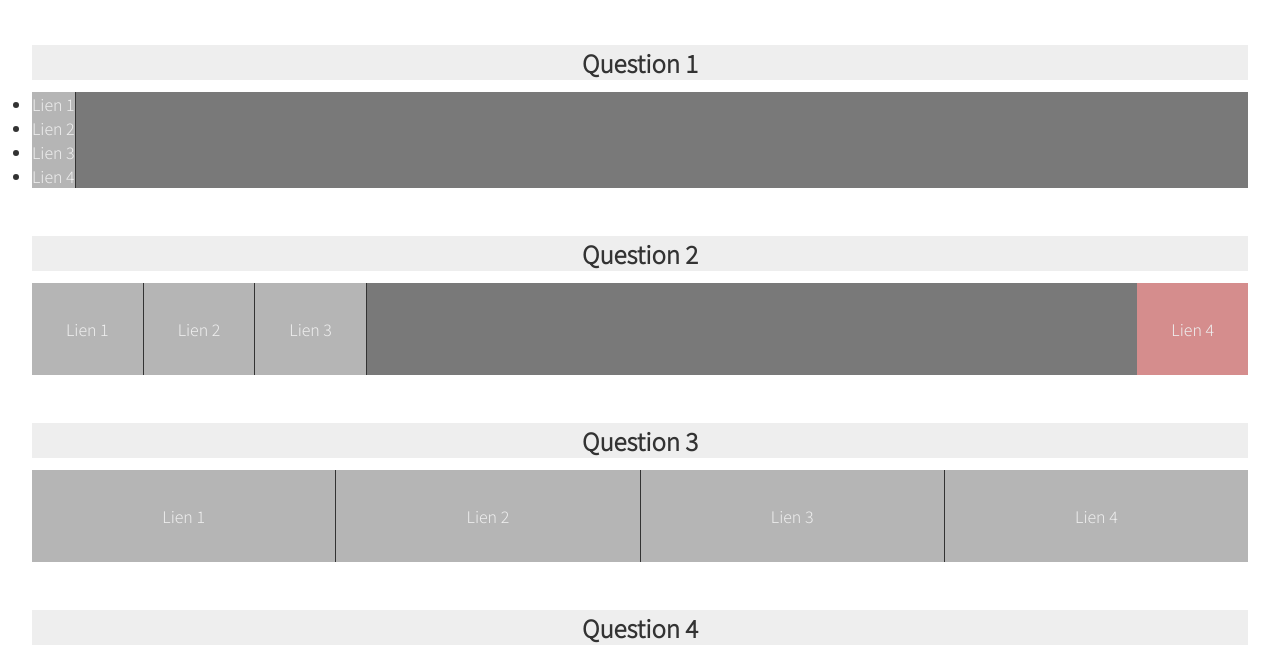
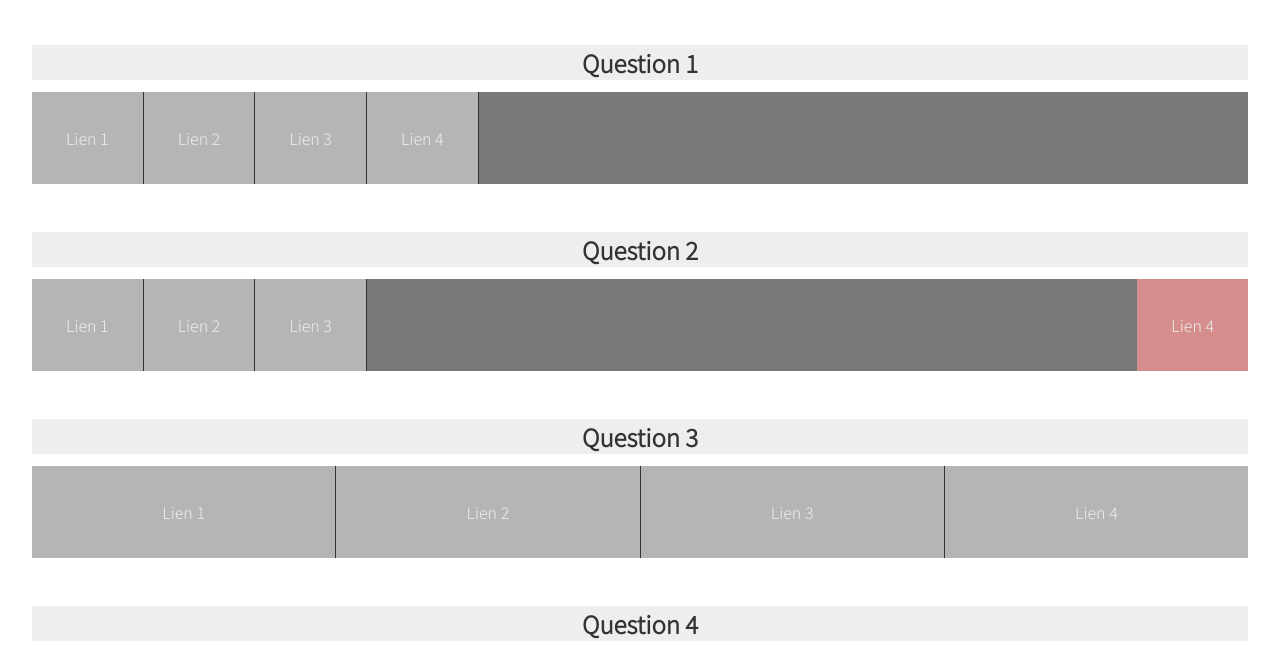
Before and after one commit to web2cstj/exercice-flexbox, a plain HTML site: page index.html in a window 1280 px wide. Shown: the part 94-744 px from the top of the page. Drawn offline with Linux system fonts and the light colour scheme.

Commit message:
Coquille

```diff
--- a/css/_exercice.scss
+++ b/css/_exercice.scss
@@ -18,22 +18,23 @@
 */
 
 
-.question-1 a {
-    color: #eee;
-    text-decoration: none;
-    background-color: #b5b5b5;
-    border-right: 1px solid #333;
-
+.question-1 {
     a {
+        //1
+        color: #eee;
+        text-decoration: none;
+        background-color: #b5b5b5;
+        border-right: 1px solid #333;
+        // 3
         display: block;
         padding: 34px;
-
+        // 2
         &:hover {
             color: #6ac9c0;
             background-color: #4d827d;
         }
     }
-
+    // 3
     ul {
         display: flex;
         list-style-type: none;
```
Also changed, not shown: css/style.css, 1 other file.
